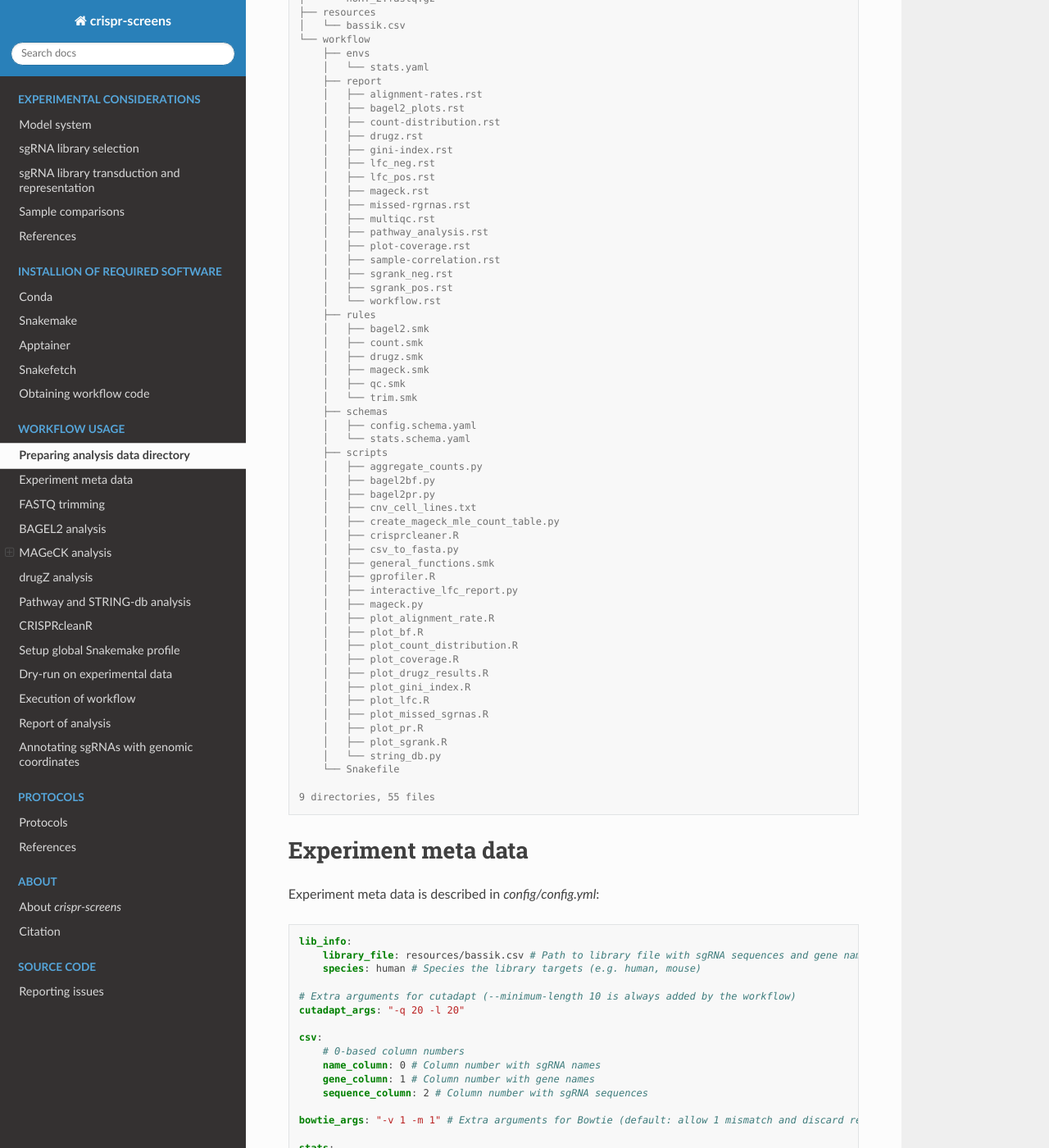
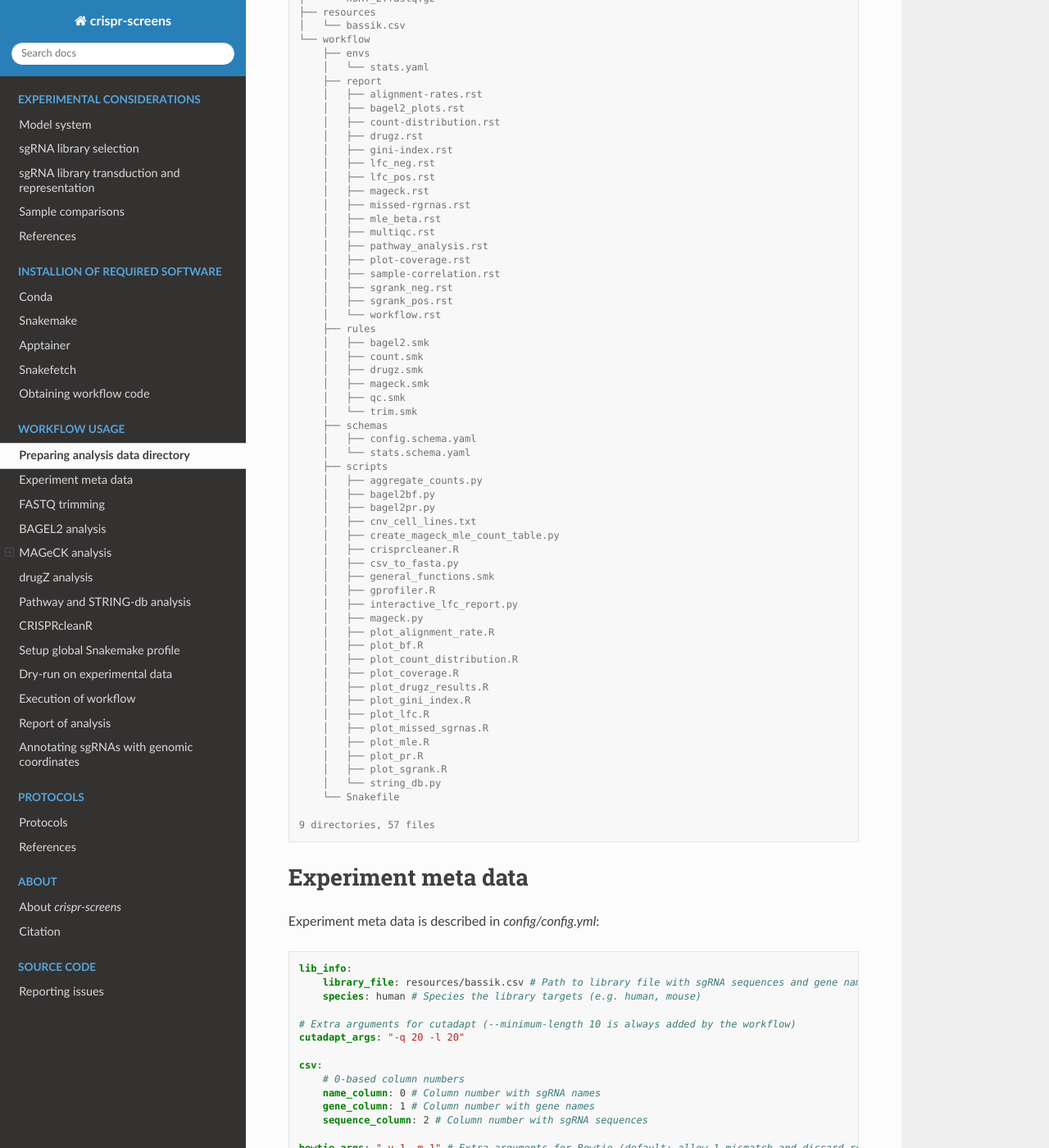
Before and after one commit to niekwit/crispr-screens, a Sphinx documentation site: the page built from docs/usage/usage.rst, in a window 1280 px wide and 1400 px high, scrolled down 766 px. Shown: the whole window at 82% size. Built offline with Sphinx 7.4.7 and the Read the Docs theme 3.1.0, drawn with Linux system fonts in a browser that asks for light colours.

Commit message:
feat: add beta score plot for MAGeCK mle results
MAGeCK mle only produced gene_summary.txt/sgrna_summary.txt, with no
visualisation, unlike MAGeCK test (lfc/sgrank plots). Add a
mle_beta_plot rule that renders a beta score dot plot per design
matrix, faceted by every non-baseline design matrix column found in
the gene_summary.txt (MAGeCK mle omits the baseline/intercept column
from its output), coloured by -log10(FDR) with top hits labelled.
Follows the same style as plot_lfc.R/plot_sgrank.R.

Co-Authored-By: Claude Sonnet 5 <noreply@anthropic.com>

```diff
--- a/docs/usage/usage.rst
+++ b/docs/usage/usage.rst
@@ -45,6 +45,7 @@ The final directory structure should look like this:
         │   ├── lfc_pos.rst
         │   ├── mageck.rst
         │   ├── missed-rgrnas.rst
+        │   ├── mle_beta.rst
         │   ├── multiqc.rst
         │   ├── pathway_analysis.rst
         │   ├── plot-coverage.rst
@@ -82,12 +83,13 @@ The final directory structure should look like this:
         │   ├── plot_gini_index.R
         │   ├── plot_lfc.R
         │   ├── plot_missed_sgrnas.R
+        │   ├── plot_mle.R
         │   ├── plot_pr.R
         │   ├── plot_sgrank.R
         │   └── string_db.py
         └── Snakefile
 
-    9 directories, 55 files
+    9 directories, 57 files
 
 
 Experiment meta data
--- /dev/null
+++ b/workflow/report/mle_beta.rst
@@ -0,0 +1 @@
+MAGeCK mle beta score plot
```
Also changed, not shown: 3 other files.
